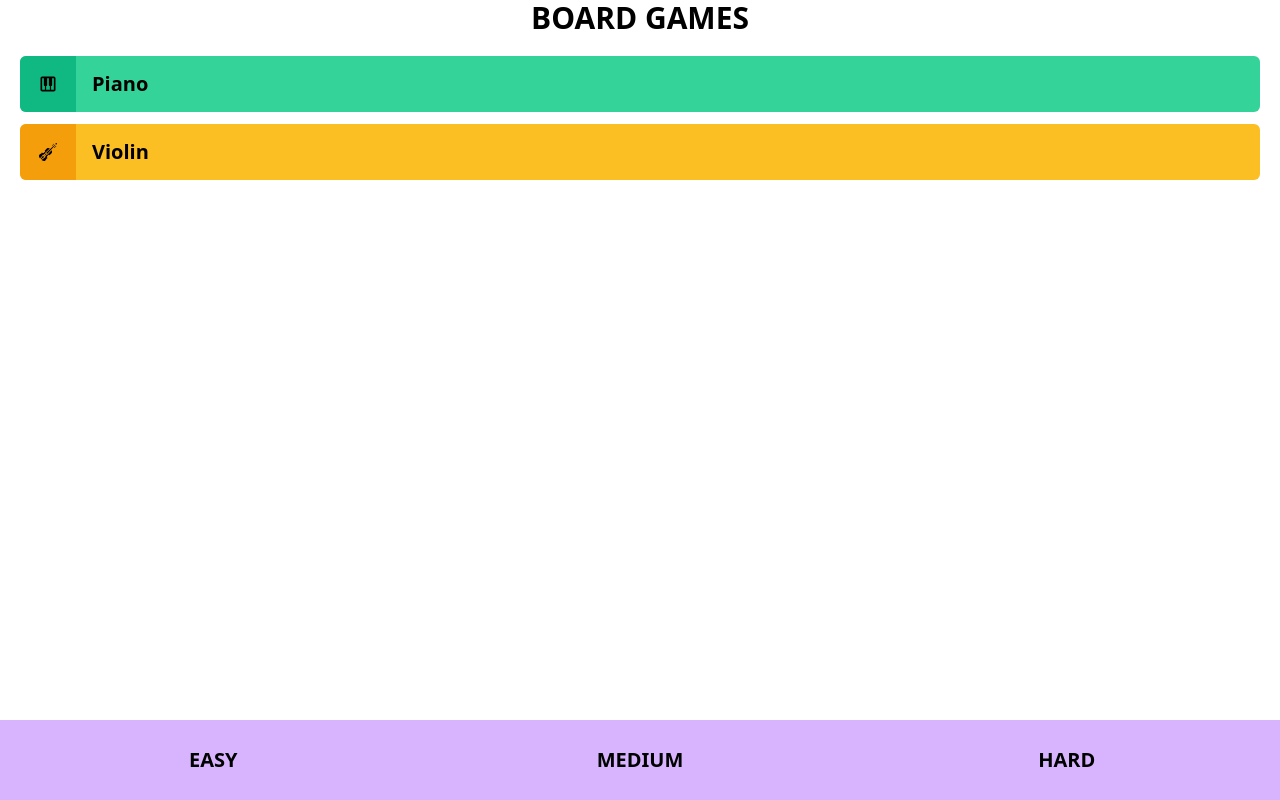
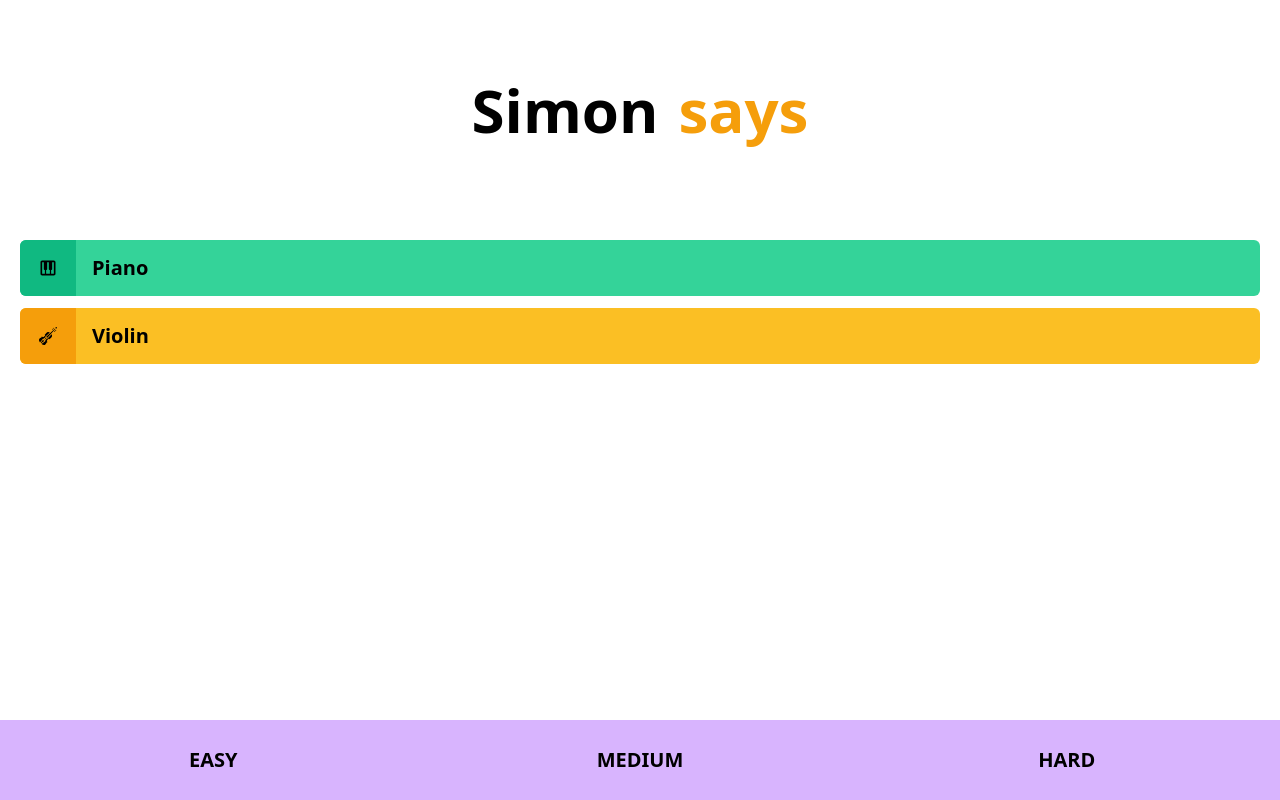
Before and after one commit to TrivialF5/board-games, a React (Create React App) app: page / in a window 1280 px wide. Built offline with nearby package versions, Linux system fonts and the light colour scheme.

Commit message:
change title and add sound

```diff
--- a/src/App.js
+++ b/src/App.js
@@ -1,13 +1,12 @@
+import Title from "./components/Title"
 import Select from "./views/simon/Select"
 
 export default function App() {
   return (
     <>
-      <header>
-        <h1 className="text-3xl font-bold uppercase text-center">
-          board games
-        </h1>
-      </header>
+    <header>
+      <Title />
+    </header>
       <main>
         <Select />
       </main>
--- /dev/null
+++ b/src/components/Sounds.jsx
@@ -0,0 +1,32 @@
+import useSound from 'use-sound';
+import Instrument from './components/Instrument';
+
+
+function PianoIntro() {
+
+    const soundUrl = '/sounds/PianoIntro.mp3';
+
+    const [play, { stop }] = useSound(
+        soundUrl,
+        { volume: 0.5 }
+    );
+
+    const [isHovering, setIsHovering] = React.useState(
+    false
+    );
+
+    return (
+        <Instrument>
+            onMouseEnter={() => {
+                setIsHovering(true);
+                play();
+            }}
+            onMouseLeave={() => {
+                setIsHovering(false);
+                stop();
+            }}
+        </Instrument>
+    );
+}
+
+    export default PianoIntro;
--- /dev/null
+++ b/src/components/Title.jsx
@@ -0,0 +1,15 @@
+
+
+const Title = () => {
+    return (
+    <h1 className="text-3xl font-boldn text-center pt-20 pb-20">
+        <p class="text-6xl font-bold">
+            Simon
+            <span class="text-amber-500 pl-5">
+                says
+            </span>
+        </p>
+    </h1>
+    );
+}
+    export default Title;
```
Also changed, not shown: 1 other file (tests, documents, lock files or other folders).
